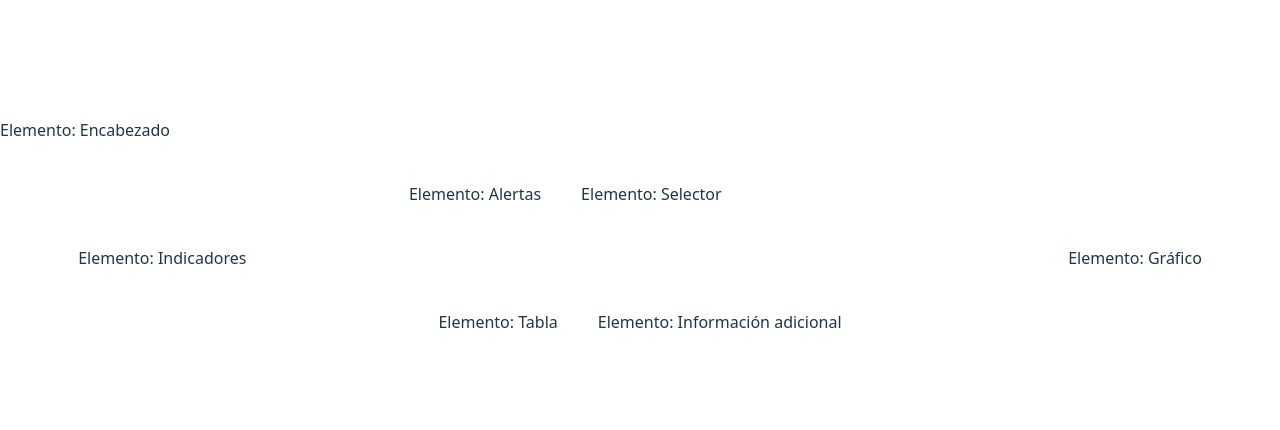
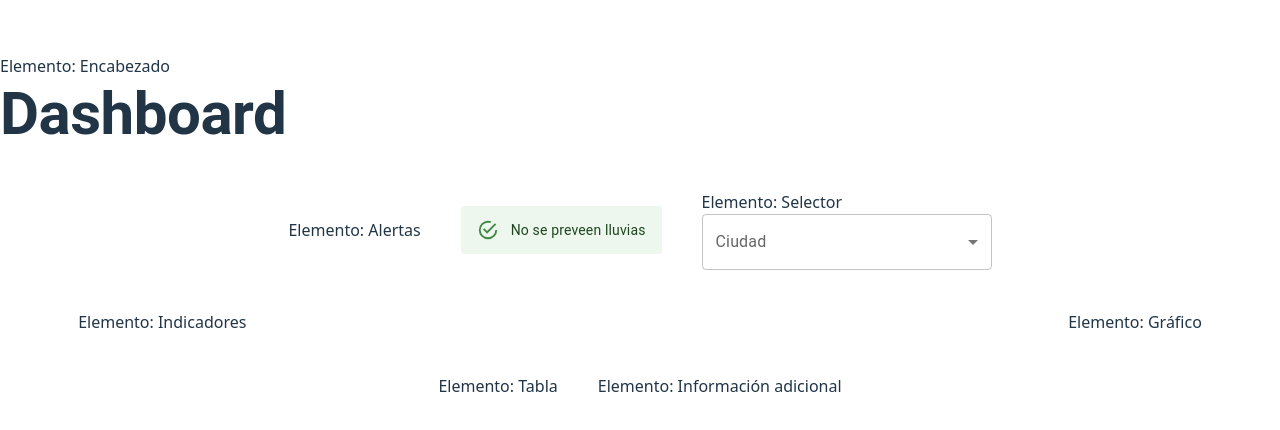
Before and after one commit to LockHurb/dashboard, a React (Vite) app: page / in a window 1280 px wide. Shown: the part 174-604 px from the top of the page. Built offline with nearby package versions, Linux system fonts and the light colour scheme.

Commit message:
Configuracion de useState

```diff
--- a/src/App.tsx
+++ b/src/App.tsx
@@ -1,17 +1,26 @@
 import { Grid } from '@mui/material';
+import HeaderUI from './components/HeaderUI';
+import AlertUI from './components/AlertUI';
+import SelectorUI from './components/SelectorUI';
 
 function App() {
    return (
       <Grid container spacing={5} justifyContent="center" alignItems="center">
 
          {/* Encabezado */}
-         <Grid size={{ xs: 12, md: 12 }}>Elemento: Encabezado</Grid>
+         <Grid size={{ xs: 12, md: 12 }}>Elemento: Encabezado
+            <HeaderUI />
+         </Grid>
 
          {/* Alertas */}
-         <Grid>Elemento: Alertas</Grid>
+         <Grid container justifyContent="right" alignItems="center">Elemento: Alertas
+            <AlertUI description="No se preveen lluvias" />
+         </Grid>
 
          {/* Selector */}
-         <Grid size={{ xs: 12, md: 3  }}>Elemento: Selector</Grid>
+         <Grid size={{ xs: 12, md: 3  }}>Elemento: Selector
+            <SelectorUI />
+         </Grid>
 
          {/* Indicadores */}
          <Grid size={{ xs: 12, md: 9 }}>Elemento: Indicadores</Grid>
--- /dev/null
+++ b/src/components/AlertUI.tsx
@@ -0,0 +1,11 @@
+import Alert from '@mui/material/Alert';
+
+interface AlertConfig {
+    description: string;
+}
+
+export default function AlertUI( config:AlertConfig ) {
+    return (
+        <Alert variant="standard" severity="success"> {config.description} </Alert>
+    )
+}
--- /dev/null
+++ b/src/components/HeaderUI.tsx
@@ -0,0 +1,12 @@
+import Typography from '@mui/material/Typography';
+
+export default function HeaderUI() {
+    return (
+        <Typography
+            variant="h2"
+            component="h1"
+            sx={{fontWeight: 'bold'}}>
+            Dashboard
+        </Typography>
+    )
+}
--- /dev/null
+++ b/src/components/SelectorUI.tsx
@@ -0,0 +1,38 @@
+import FormControl from '@mui/material/FormControl';
+import InputLabel from '@mui/material/InputLabel';
+import Select, { type SelectChangeEvent } from '@mui/material/Select';
+import MenuItem from '@mui/material/MenuItem';
+import { useState } from 'react';
+
+export default function SelectorUI() {
+
+    const [cityInput, setCityInput] = useState('');
+    const handleChange = (event: SelectChangeEvent<string>) => {
+    setCityInput(event.target.value)
+    alert(event.target.value)
+    };
+
+return (
+   <FormControl fullWidth>
+      <InputLabel id="city-select-label">Ciudad</InputLabel>
+      <Select
+         labelId="city-select-label"
+         id="city-simple-select"
+         label="Ciudad"
+         onChange={handleChange}
+         value={cityInput}>
+         <MenuItem disabled><em>Seleccione una ciudad</em></MenuItem>
+         <MenuItem value={"guayaquil"}>Guayaquil</MenuItem>
+         <MenuItem value={"quito"}>Quito</MenuItem>
+         <MenuItem value={"manta"}>Manta</MenuItem>
+         <MenuItem value={"cuenca"}>Cuenca</MenuItem>
+        {cityInput && (
+            <p>
+                Información del clima en <span style={{textTransform: 'capitalize', fontWeight: 'bold'}}>{cityInput}</span>
+            </p>
+        )}
+      </Select>
+
+   </FormControl>
+   )
+}
```
